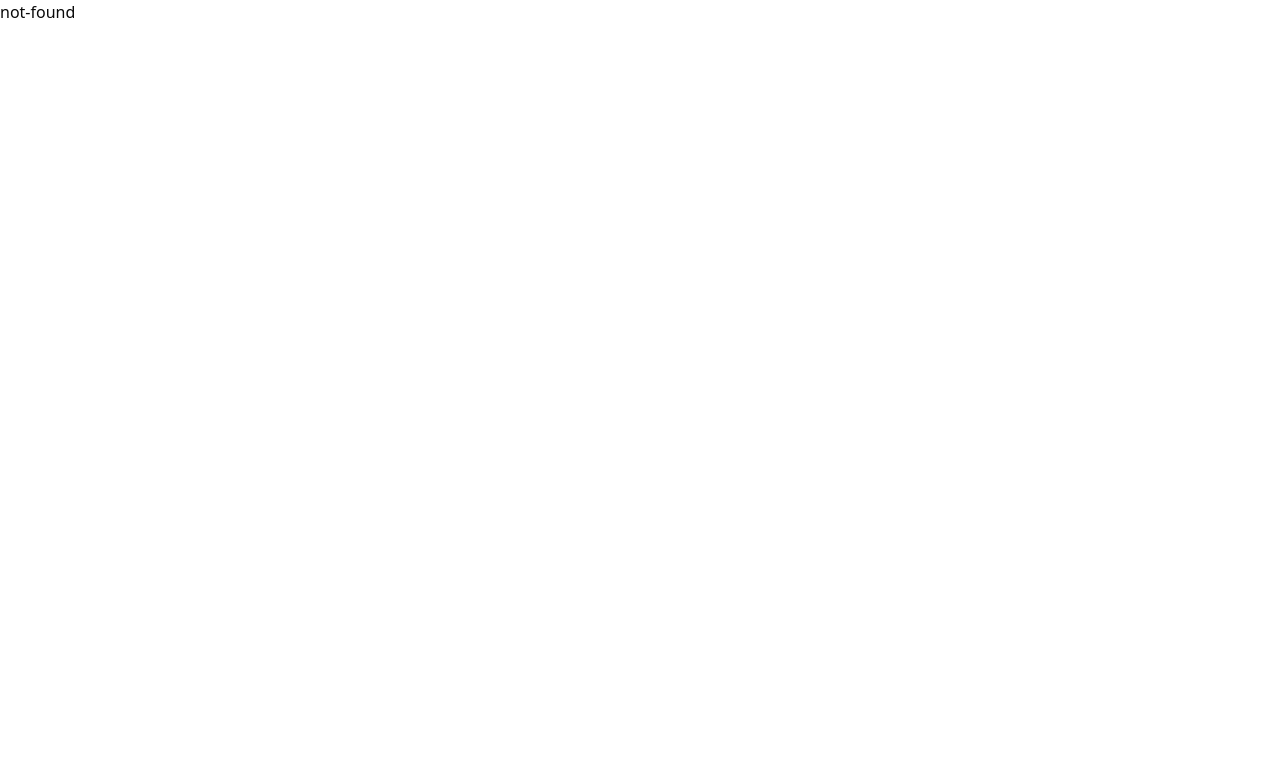
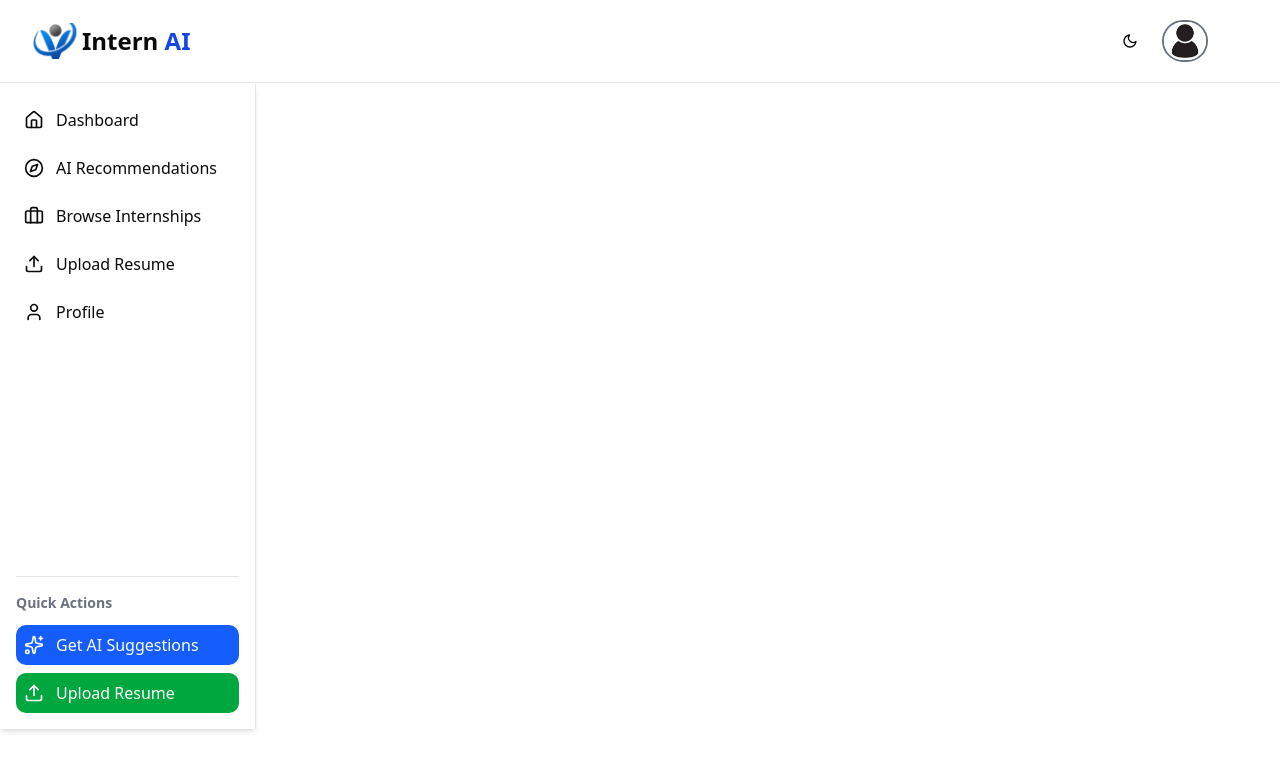
Before and after one commit to Chaitanyaa0001/InternAI, a Next.js app in the folder my-app/: page /uploadresume in a window 1280 px wide. Before the commit this address had no page. Shown: the top 770 px of the page. Built offline with nearby package versions, Linux system fonts and the light colour scheme.

Commit message:
upload resume page

```diff
--- /dev/null
+++ b/my-app/src/app/uploadresume/page.tsx
@@ -0,0 +1,7 @@
+import AppNavbar from "@/components/navbar/AppNavbar";
+
+export default function uploadresume(){
+    return (
+        <AppNavbar/>
+    )
+}
```
Also changed, not shown: my-app/src/app/home/page.tsx (deleted).
